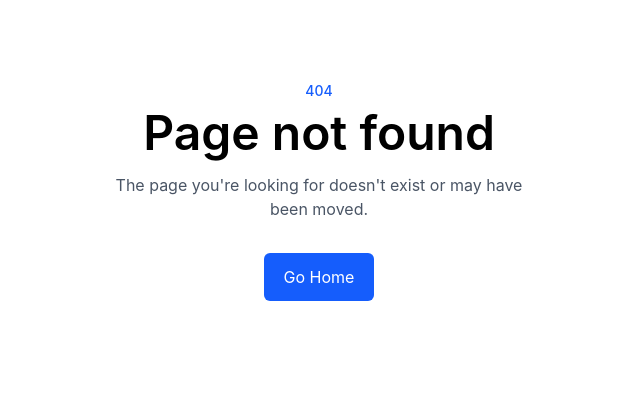
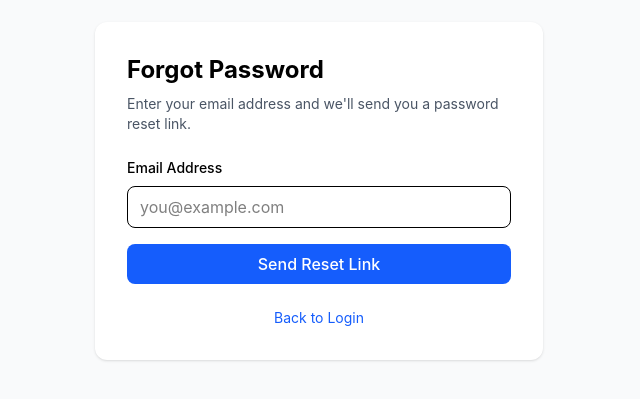
Before and after one commit to mmuneeb1000/frontpage-feed-reader-rss, a React (Vite) app: page /forgot-password in a window 1280 px wide. Before the commit this address had no page. Shown: the part 209-608 px from the top of the page, without its empty margins (321-961 px from the left). Built offline with nearby package versions, Linux system fonts and the light colour scheme.

Commit message:
forgot password and reset fixed

```diff
--- a/src/App.jsx
+++ b/src/App.jsx
@@ -7,6 +7,8 @@ import Register from "./pages/Register";
 import Dashboard from "./pages/Dashboard";
 import NotFound from "./pages/NotFound";
 import Landing from "./pages/Landing";
+import ForgotPassword from "./pages/ForgotPassword";
+import ResetPassword from "./pages/ResetPassword";
 
 export default function App() {
   return (
@@ -18,6 +20,8 @@ export default function App() {
           <Route path="/login" element={<Login />} />
           <Route path="/demo" element={<Dashboard demo />} />
           <Route path="/register" element={<Register />} />
+          <Route path="/forgot-password" element={<ForgotPassword />} />
+          <Route path="/reset-password" element={<ResetPassword />} />
 
           <Route
             path="/dashboard"
--- a/src/components/Layout/ArticleCard.jsx
+++ b/src/components/Layout/ArticleCard.jsx
@@ -38,7 +38,7 @@ export default function ArticleCard({
         </div>
 
         <div className="mx-8 flex flex-col">
-          <div className="flex gap-4 items-center">
+          <div className="flex gap-4 items-start">
             <button onClick={() => onSelect?.(article)} className="text-left">
               <h3
                 className={`line-clamp-2 text-lg font-semibold ${
@@ -55,10 +55,10 @@ export default function ArticleCard({
                 e.stopPropagation();
                 onToggleSaved(article);
               }}
-              className="mt-1 rounded p-1 text-gray-400 hover:bg-gray-100 hover:text-blue-600"
+              className="mt-1 rounded text-gray-400 hover:bg-gray-100 hover:text-blue-600"
             >
               <FiBookmark
-                className={saved ? "fill-current text-blue-600" : ""}
+                className={`h-5 w-5 ${saved ? "fill-current text-blue-600" : ""}`}
               />
             </button>
           </div>
--- /dev/null
+++ b/src/pages/ForgotPassword.jsx
@@ -0,0 +1,81 @@
+import { useState } from "react";
+import { Link } from "react-router-dom";
+import { supabase } from "../lib/supabase";
+
+export default function ForgotPassword() {
+  const [email, setEmail] = useState("");
+  const [error, setError] = useState("");
+  const [success, setSuccess] = useState("");
+  const [loading, setLoading] = useState(false);
+
+  async function handleSubmit(e) {
+    e.preventDefault();
+
+    setError("");
+    setSuccess("");
+    setLoading(true);
+
+    const { error } = await supabase.auth.resetPasswordForEmail(email, {
+      redirectTo: `${window.location.origin}/reset-password`,
+    });
+
+    if (error) {
+      setError(error.message);
+    } else {
+      setSuccess(
+        "If an account exists for this email, a password reset link has been sent.",
+      );
+      setEmail("");
+    }
+
+    setLoading(false);
+  }
+
+  return (
+    <main className="flex min-h-screen items-center justify-center bg-gray-50 px-4">
+      <div className="w-full max-w-md rounded-xl bg-white p-8 shadow">
+        <h1 className="text-2xl font-bold">Forgot Password</h1>
+
+        <p className="mt-2 text-sm text-gray-600">
+          Enter your email address and we'll send you a password reset link.
+        </p>
+
+        <form onSubmit={handleSubmit} className="mt-6 space-y-4">
+          <div>
+            <label className="mb-2 block text-sm font-medium">
+              Email Address
+            </label>
+
+            <input
+              type="email"
+              required
+              value={email}
+              onChange={(e) => setEmail(e.target.value)}
+              className="w-full rounded-lg border px-3 py-2 outline-none focus:border-blue-500"
+              placeholder="you@example.com"
+            />
+          </div>
+
+          {error && <p className="text-sm text-red-600">{error}</p>}
+
+          {success && <p className="text-sm text-green-600">{success}</p>}
+
+          <button
+            type="submit"
+            disabled={loading}
+            className="w-full rounded-lg bg-blue-600 py-2 font-medium text-white hover:bg-blue-700 disabled:opacity-60"
+          >
+            {loading ? "Sending..." : "Send Reset Link"}
+          </button>
+        </form>
+
+        <Link
+          to="/login"
+          className="mt-6 block text-center text-sm text-blue-600 hover:underline"
+        >
+          Back to Login
+        </Link>
+      </div>
+    </main>
+  );
+}
--- a/src/pages/Login.jsx
+++ b/src/pages/Login.jsx
@@ -53,6 +53,7 @@ export default function Login() {
             required
           />
 
+          <div>
             <input
               type="password"
               placeholder="Password"
@@ -61,6 +62,13 @@ export default function Login() {
               className="w-full rounded-md border border-gray-300 p-3"
               required
             />
+            <Link
+              to="/forgot-password"
+              className="flex text-sm justify-end p-1 text-blue-600 hover:underline"
+            >
+              Forgot password?
+            </Link>
+          </div>
 
           <button className="w-full rounded-md bg-blue-600 py-3 text-white hover:bg-blue-700">
             Login
--- /dev/null
+++ b/src/pages/ResetPassword.jsx
@@ -0,0 +1,132 @@
+import { useEffect, useState } from "react";
+import { Navigate, useNavigate } from "react-router-dom";
+import { supabase } from "../lib/supabase";
+
+export default function ResetPassword() {
+  const navigate = useNavigate();
+
+  const [password, setPassword] = useState("");
+  const [confirmPassword, setConfirmPassword] = useState("");
+
+  const [loading, setLoading] = useState(false);
+  const [checking, setChecking] = useState(true);
+
+  const [error, setError] = useState("");
+  const [success, setSuccess] = useState("");
+
+  const [validSession, setValidSession] = useState(false);
+
+  useEffect(() => {
+    async function checkSession() {
+      const {
+        data: { session },
+      } = await supabase.auth.getSession();
+
+      setValidSession(!!session);
+      setChecking(false);
+    }
+
+    checkSession();
+  }, []);
+
+  async function handleSubmit(e) {
+    e.preventDefault();
+
+    setError("");
+    setSuccess("");
+
+    if (password.length < 6) {
+      setError("Password must be at least 6 characters.");
+      return;
+    }
+
+    if (password !== confirmPassword) {
+      setError("Passwords do not match.");
+      return;
+    }
+
+    setLoading(true);
+
+    const { error } = await supabase.auth.updateUser({
+      password,
+    });
+
+    if (error) {
+      setError(error.message);
+    } else {
+      setSuccess("Password updated successfully.");
+
+      setTimeout(() => {
+        navigate("/login");
+      }, 1500);
+    }
+
+    setLoading(false);
+  }
+
+  if (checking) {
+    return (
+      <main className="flex min-h-screen items-center justify-center">
+        Checking recovery session...
+      </main>
+    );
+  }
+
+  if (!validSession) {
+    return <Navigate to="/login" replace />;
+  }
+
+  return (
+    <main className="flex min-h-screen items-center justify-center bg-gray-50 px-4">
+      <div className="w-full max-w-md rounded-xl bg-white p-8 shadow">
+        <h1 className="text-2xl font-bold">Reset Password</h1>
+
+        <p className="mt-2 text-sm text-gray-600">
+          Enter your new password below.
+        </p>
+
+        <form onSubmit={handleSubmit} className="mt-6 space-y-4">
+          <div>
+            <label className="mb-2 block text-sm font-medium">
+              New Password
+            </label>
+
+            <input
+              type="password"
+              required
+              value={password}
+              onChange={(e) => setPassword(e.target.value)}
+              className="w-full rounded-lg border px-3 py-2 outline-none focus:border-blue-500"
+            />
+          </div>
+
+          <div>
+            <label className="mb-2 block text-sm font-medium">
+              Confirm Password
+            </label>
+
+            <input
+              type="password"
+              required
+              value={confirmPassword}
+              onChange={(e) => setConfirmPassword(e.target.value)}
+              className="w-full rounded-lg border px-3 py-2 outline-none focus:border-blue-500"
+            />
+          </div>
+
+          {error && <p className="text-sm text-red-600">{error}</p>}
+
+          {success && <p className="text-sm text-green-600">{success}</p>}
+
+          <button
+            type="submit"
+            disabled={loading}
+            className="w-full rounded-lg bg-blue-600 py-2 font-medium text-white hover:bg-blue-700 disabled:opacity-60"
+          >
+            {loading ? "Updating..." : "Update Password"}
+          </button>
+        </form>
+      </div>
+    </main>
+  );
+}
```
Lines whose indentation alone changed are shown as unchanged.
